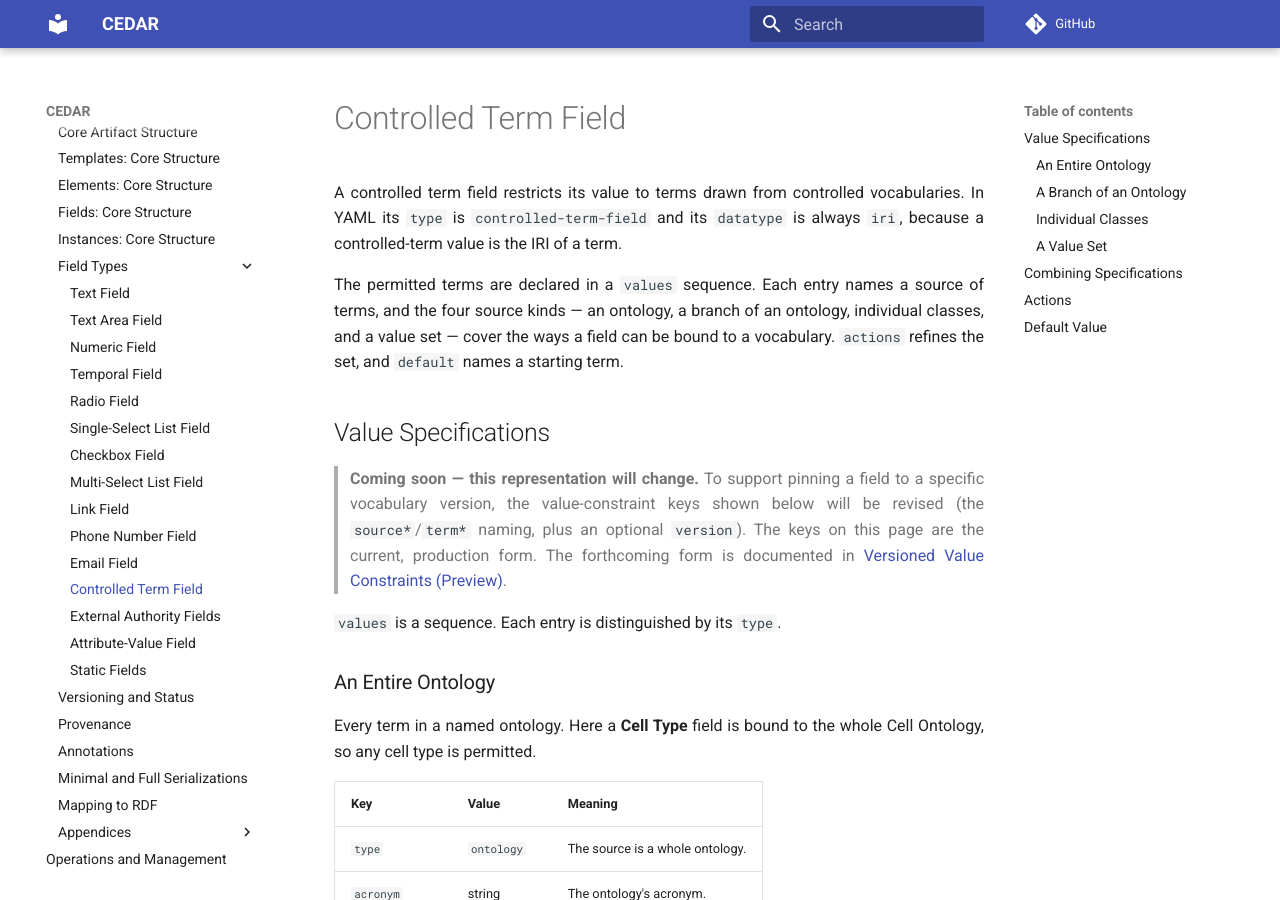
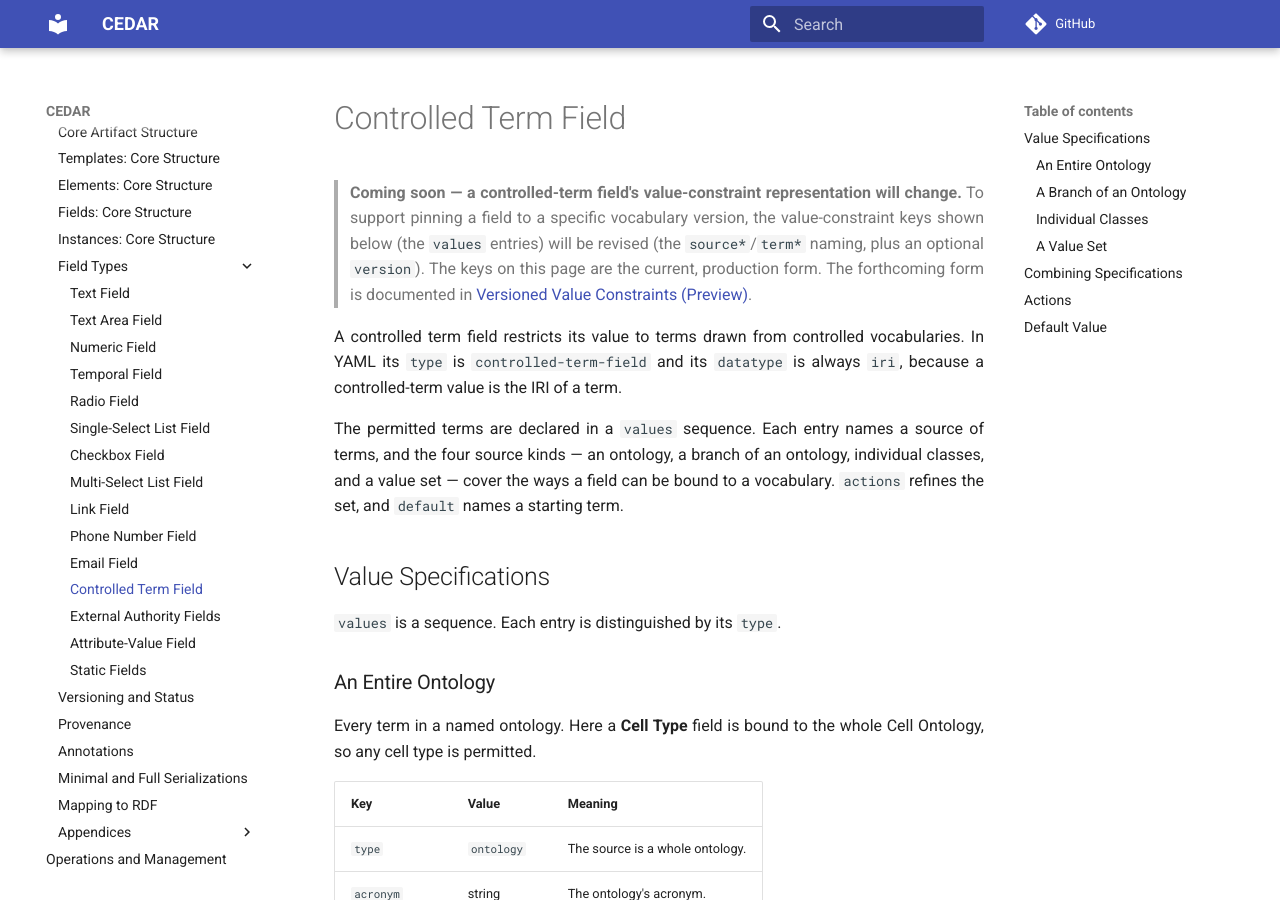
Before and after one commit to metadatacenter/cedar-mkdocs, an MkDocs documentation site: the page built from docs/yaml-spec/field-types/controlled-term-field.md, in a window 1280 px wide and 900 px high. Built offline with MkDocs 1.6.1 and Material for MkDocs 9.7.7, drawn with Linux system fonts in a browser that asks for light colours; comment, search, counter and statistics services are not loaded; part of the change alters nothing that is shown.

Commit message:
YAML spec: move the coming-soon warning under the page heading, name what changes
Relocate the version-change notice to directly under the Controlled Term Field heading so
readers see it first, and make the subject explicit ("a controlled-term field's
value-constraint representation") rather than a bare "this".

Co-Authored-By: Claude Opus 4.8 <noreply@anthropic.com>

```diff
--- a/docs/yaml-spec/field-types/controlled-term-field.md
+++ b/docs/yaml-spec/field-types/controlled-term-field.md
@@ -1,4 +1,10 @@
 # Controlled Term Field
+
+> **Coming soon — a controlled-term field's value-constraint representation will change.** To support
+> pinning a field to a specific vocabulary version, the value-constraint keys shown below (the `values`
+> entries) will be revised (the `source*`/`term*` naming, plus an optional `version`). The keys on this
+> page are the current, production form. The forthcoming form is documented in
+> [Versioned Value Constraints (Preview)](../appendices/versioned-value-constraints.md).
 
 A controlled term field restricts its value to terms drawn from controlled vocabularies. In
 YAML its `type` is `controlled-term-field` and its `datatype` is always `iri`, because a
@@ -10,12 +16,6 @@ value set — cover the ways a field can be bound to a vocabulary. `actions` ref
 and `default` names a starting term.
 
 ## Value Specifications
-
-> **Coming soon — this representation will change.** To support pinning a field to a specific
-> vocabulary version, the value-constraint keys shown below will be revised (the `source*`/`term*`
-> naming, plus an optional `version`). The keys on this page are the current, production form.
-> The forthcoming form is documented in
-> [Versioned Value Constraints (Preview)](../appendices/versioned-value-constraints.md).
 
 `values` is a sequence. Each entry is distinguished by its `type`.
 
```
